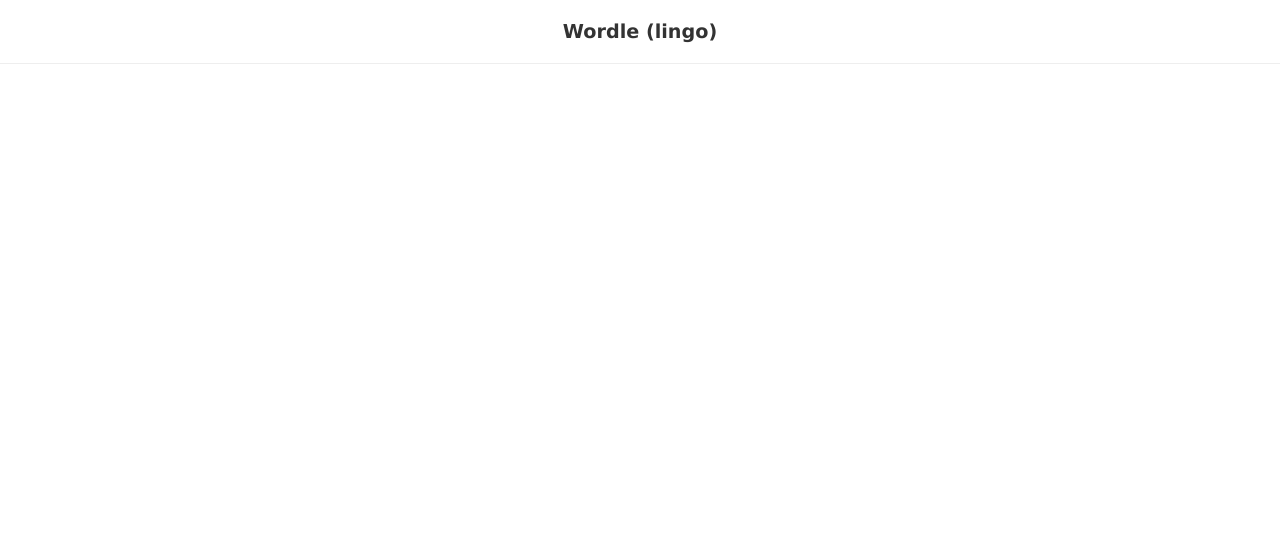
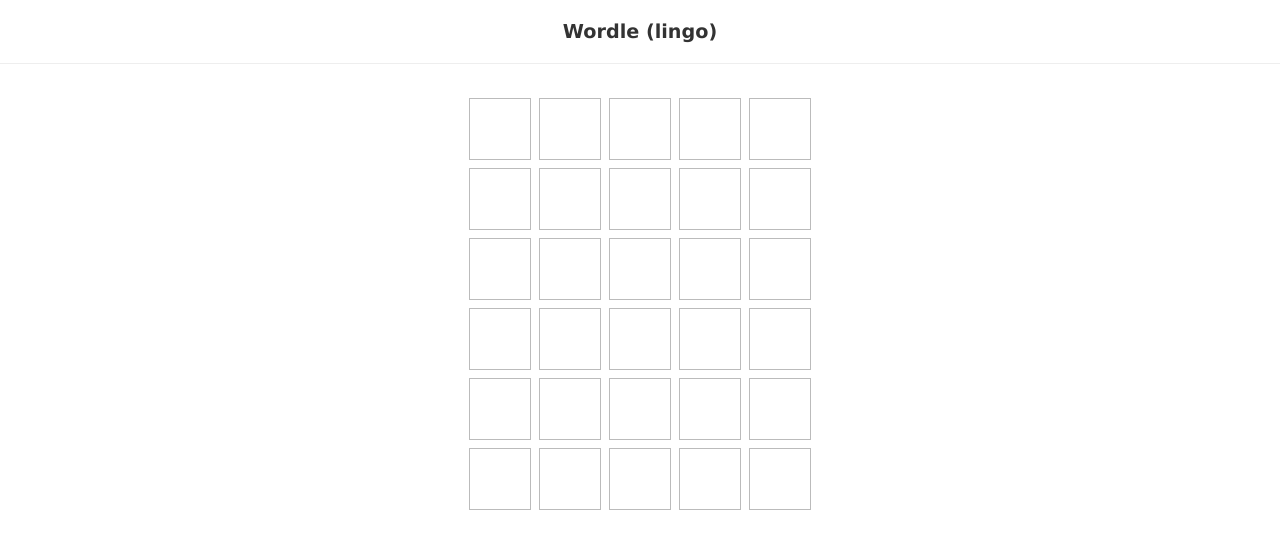
Before and after one commit to pixxstudios/react-wordle, a React (Vite) app: page / in a window 1280 px wide. Shown: the top 548 px of the page. Built offline with nearby package versions, Linux system fonts and the light colour scheme; data requests are answered from the project's data file.

Commit message:
Render grid

```diff
--- a/src/components/guess.tsx
+++ b/src/components/guess.tsx
@@ -1,7 +1,19 @@
 import React from 'react'
+import { FormatGuess } from '../hooks/use-wordle'
+import { Row } from './row'
 
-export const Guess = () => {
+type GuessProps = {
+    currentGuess: string
+    guesses: FormatGuess[]
+    turn: number
+}
+
+export const Guess = ({ currentGuess, guesses, turn }: GuessProps) => {
   return (
-    <div>Guess</div>
+    <div>
+        {
+            guesses.map((guess, index) => <Row key={index} />)
+        }
+    </div>
   )
 }
--- a/src/components/row.tsx
+++ b/src/components/row.tsx
@@ -1,7 +1,14 @@
 import React from 'react'
+import '../index.css';
 
 export const Row = () => {
   return (
-    <div>Row</div>
+    <div className='row'>
+        <div></div>
+        <div></div>
+        <div></div>
+        <div></div>
+        <div></div>
+    </div>
   )
 }
--- a/src/components/wordle.tsx
+++ b/src/components/wordle.tsx
@@ -1,5 +1,6 @@
 import React, { useEffect } from 'react'
 import { useWordle } from '../hooks/use-wordle'
+import { Guess } from './guess'
 
 type WordleProps = {
     solution: string
@@ -19,6 +20,6 @@
     }),[guesses, isCorrect, turn]
 
     return (
-        <div>{currentGuess}</div>
+        <Guess currentGuess={currentGuess} guesses={guesses} turn={turn} />
     )
 }
--- a/src/hooks/use-wordle.ts
+++ b/src/hooks/use-wordle.ts
@@ -1,6 +1,6 @@
 import { useState } from "react"
 
-type FormatGuess = {
+export type FormatGuess = {
     key: string;
     color: string;
 }[];
--- a/src/index.css
+++ b/src/index.css
@@ -11,3 +11,21 @@
   margin: 0 0 30px 0;
   color: #333;
 }
+/* rows */
+.row {
+  text-align: center;
+  display: flex;
+  justify-content: center;
+}
+.row > div {
+  display: block;
+  width: 60px;
+  height: 60px;
+  border: 1px solid #bbb;
+  margin: 4px;
+  text-align: center;
+  line-height: 60px;
+  text-transform: uppercase;
+  font-weight: bold;
+  font-size: 2.5em;
+}
```
